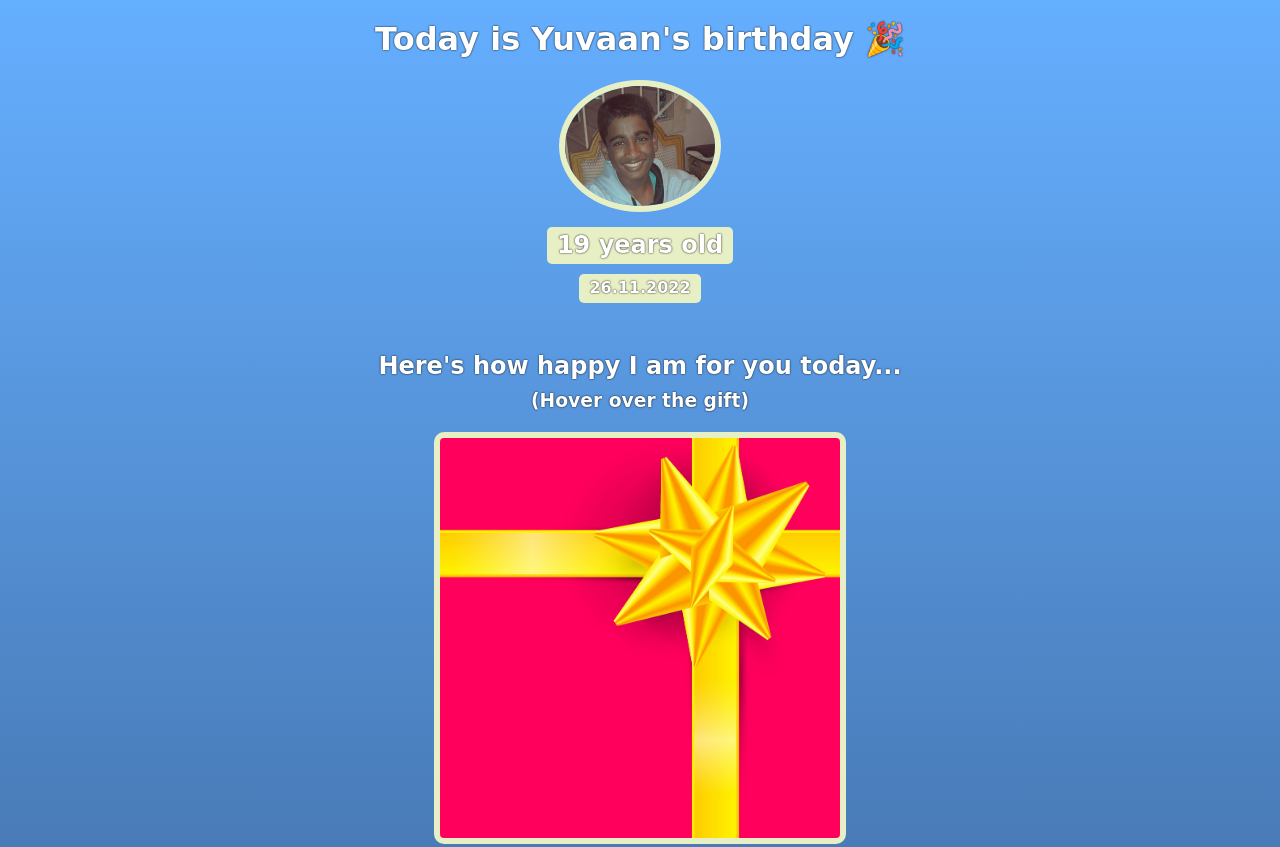
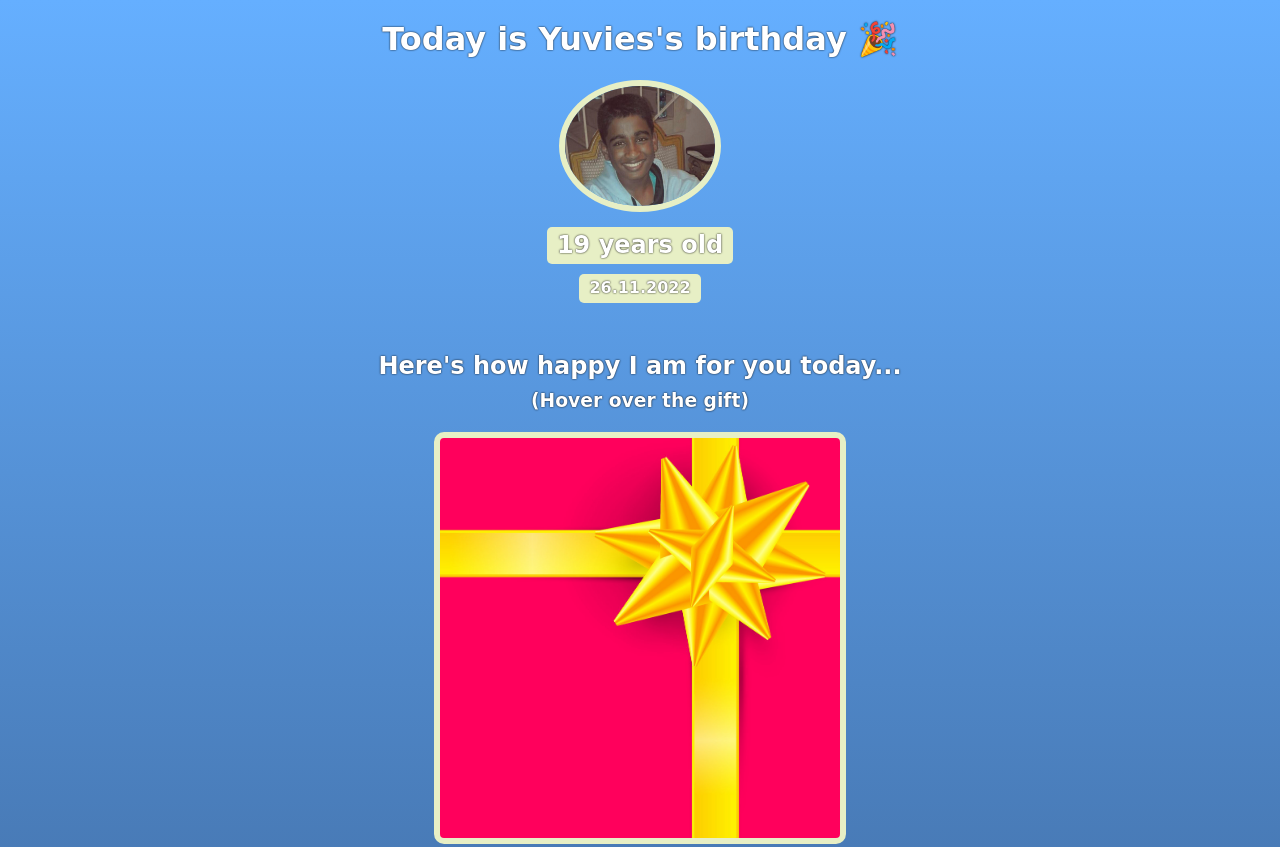
Before and after one commit to pilotbrad1/yuvie-site, a website built with Vite: page index.html in a window 1280 px wide. Shown: the top 847 px of the page. Built offline with nearby package versions, Linux system fonts and the light colour scheme; a web font is replaced by a local one.

Commit message:
changed the name to Yuvie

```diff
--- a/index.html
+++ b/index.html
@@ -7,7 +7,7 @@
     </head>
     <body>
         <div id="header">
-            <h1>Today is Yuvaan's birthday 🎉</h1>
+            <h1>Today is Yuvies's birthday 🎉</h1>
             <img id="bff-img" src="images/IMG_4CE3DB6B851B-1.jpeg">
             <h2 id="bday-age">19 years old</h2>
             <h4 id="bday-date">26.11.2022</h4>
```
